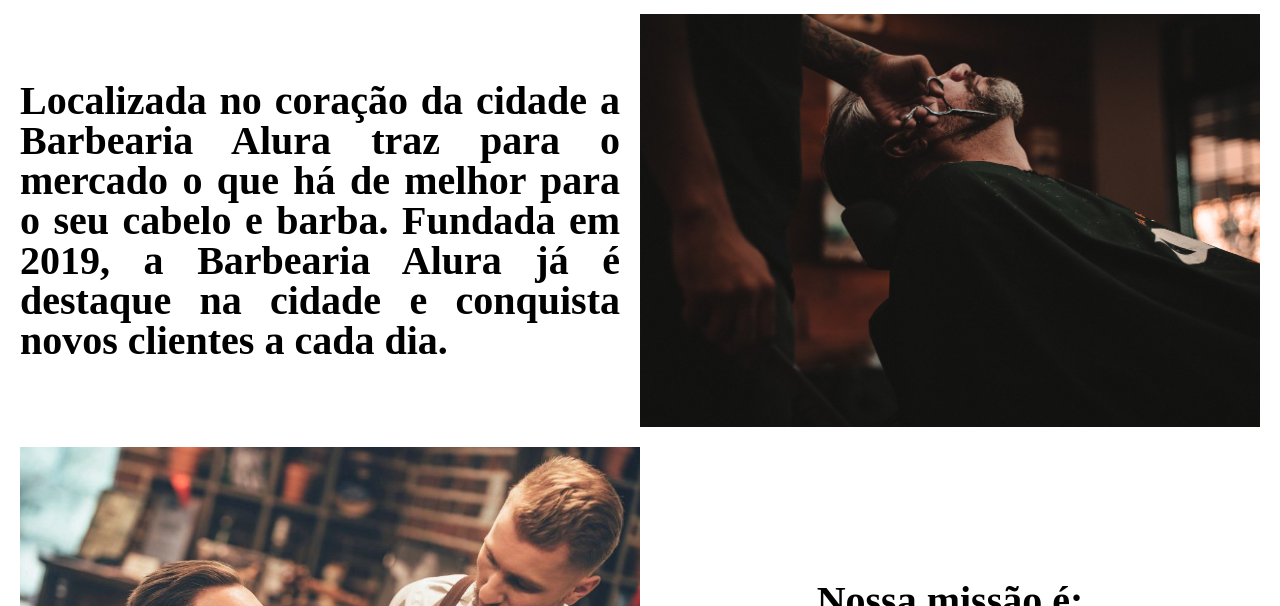
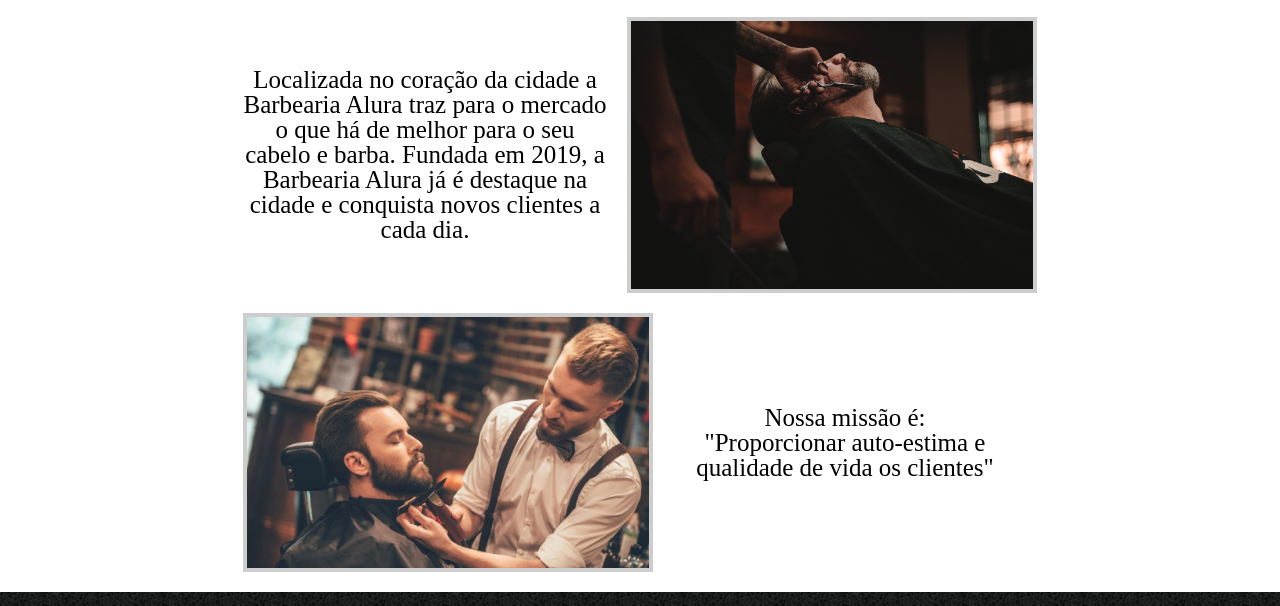
Before and after one commit to Rogefferson/Introdu-o-a-programa-o-HTML-CSS-e-JAVASCRIPT-, a plain HTML site: page PROJETOBARBEARIAALURA/index.html in a window 1280 px wide. Shown: the part 394-1000 px from the top of the page. Drawn offline with Linux system fonts and the light colour scheme.

Commit message:
atualização da página home

```diff
--- a/PROJETOBARBEARIAALURA/index.html
+++ b/PROJETOBARBEARIAALURA/index.html
@@ -16,22 +16,26 @@
             <nav>
                 <ul>
                     <li><a href="index.html">Home</a></li>
-                    <li><a href="protudos.html">Produtos</a></li>
+                    <li><a href="produtos.html">Produtos</a></li>
                     <LI><a href="contatos.html">Contatos</a></LI>
                 </ul>
             </nav>
             </div>
         </header>
+
         <main>
-            <h2 class="titulo">Sobre a Barbearia Alura</h2>
+            <fieldset>
+                <legend class="titulo">Sobre a Barbearia Alura</legend>
                 <div class="sobre-barbearia">
                     <p class="texto-barbearia">Localizada no coração da cidade a Barbearia Alura traz para o mercado o que há de melhor para o seu cabelo e barba. Fundada em 2019, a Barbearia Alura já é destaque na cidade e conquista novos clientes a cada dia.</p>
                     <img class="imagem-barbeiro" src="beneficios.jpg" alt="">
                 </div>
+
                 <div class = "missao">
                     <img class="imagem-barbeiro" src="barbeiromasculino.jpeg" alt="">
                     <p class="paragrafo-missao">Nossa missão é: <br>"Proporcionar auto-estima e qualidade de vida os clientes"<br></p>
                 </div>
+            </fieldset>
         </main>
 
         <footer>
--- a/PROJETOBARBEARIAALURA/style.css
+++ b/PROJETOBARBEARIAALURA/style.css
@@ -39,38 +39,45 @@ nav a:hover{
     font-size:55px;
     font-weight: bold;
     padding: 20px 0;
+    border-bottom: solid;
 }
 
-.sobre-barbearia{
+.sobre-barbearia {
     display: flex;
     align-items: center;
-    box-sizing: border-box;
-    margin: 20px 20px;
+    justify-content:center;
+    margin: 20px auto;
 }
 
 .texto-barbearia{
-    font-weight: bold;
-    font-size: 40px;
-    text-align: justify;
-    margin-right: 20px;
-    width: 50%;
+    text-align: center;
+    font-size: 25px;
+    width: 30%;
+    padding-right: 20px;
+    box-sizing: border-box;
 }
 
 .imagem-barbeiro{
     width: 50%;
+    border:4PX solid #bbbb;
+    max-width:402px;
+    max-height:268px;
+
 }
 
 .missao{
     display: flex;
     align-items: center;
-    text-align: center;
-    margin: 20px 20px;
+    justify-content:center;
+    margin: 20px auto;
+
 }
 
 .paragrafo-missao{
-    font-weight: bold;
-    font-size: 40px;
-    width: 50%;
+    align-items: center;
+    text-align: center;
+    font-size: 25px;
+    width: 30%;
 }
 
 footer{
```
Also changed, not shown: PROJETOBARBEARIAALURA/produtos.html (added, +53 -0 lines), PROJETOBARBEARIAALURA/protudos.html (deleted, +0 -53 lines). Lines whose indentation alone changed are shown as unchanged.
